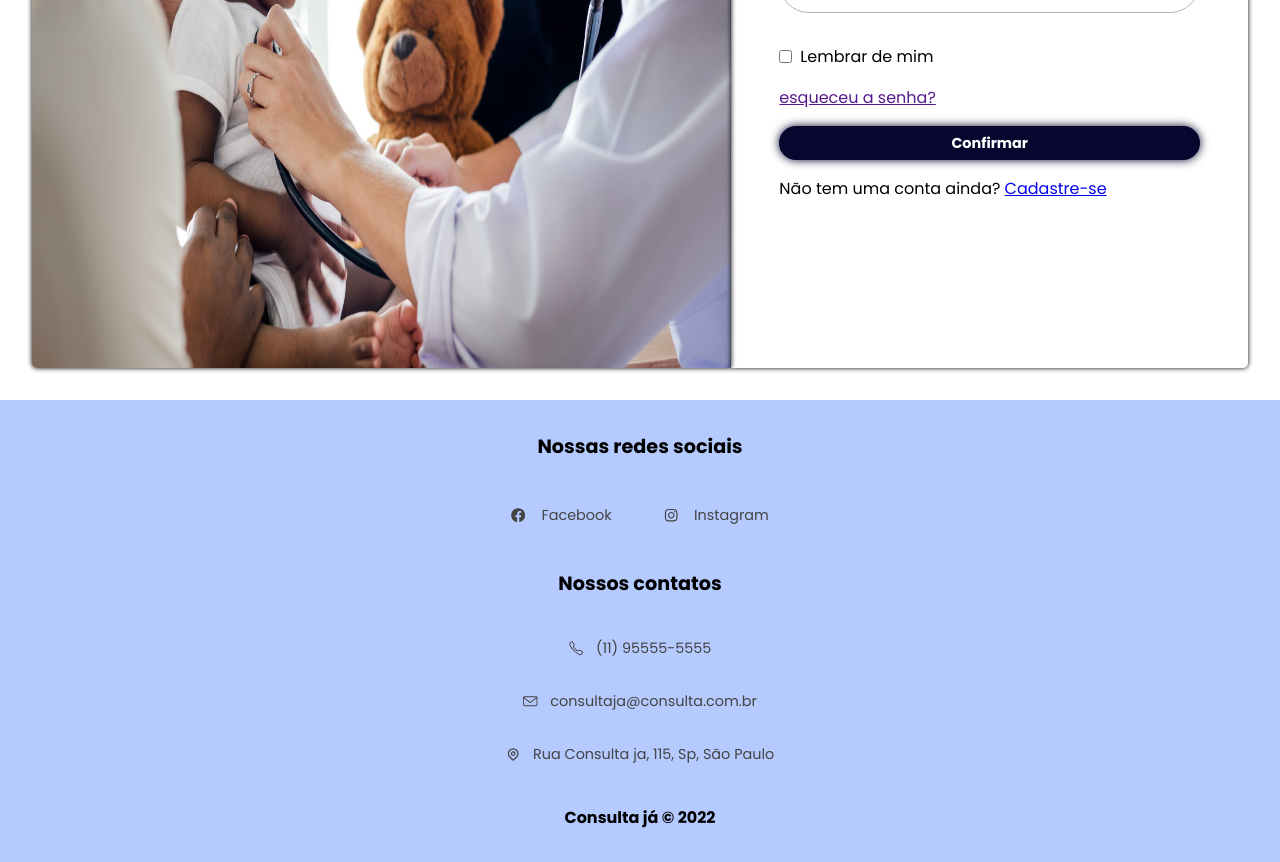
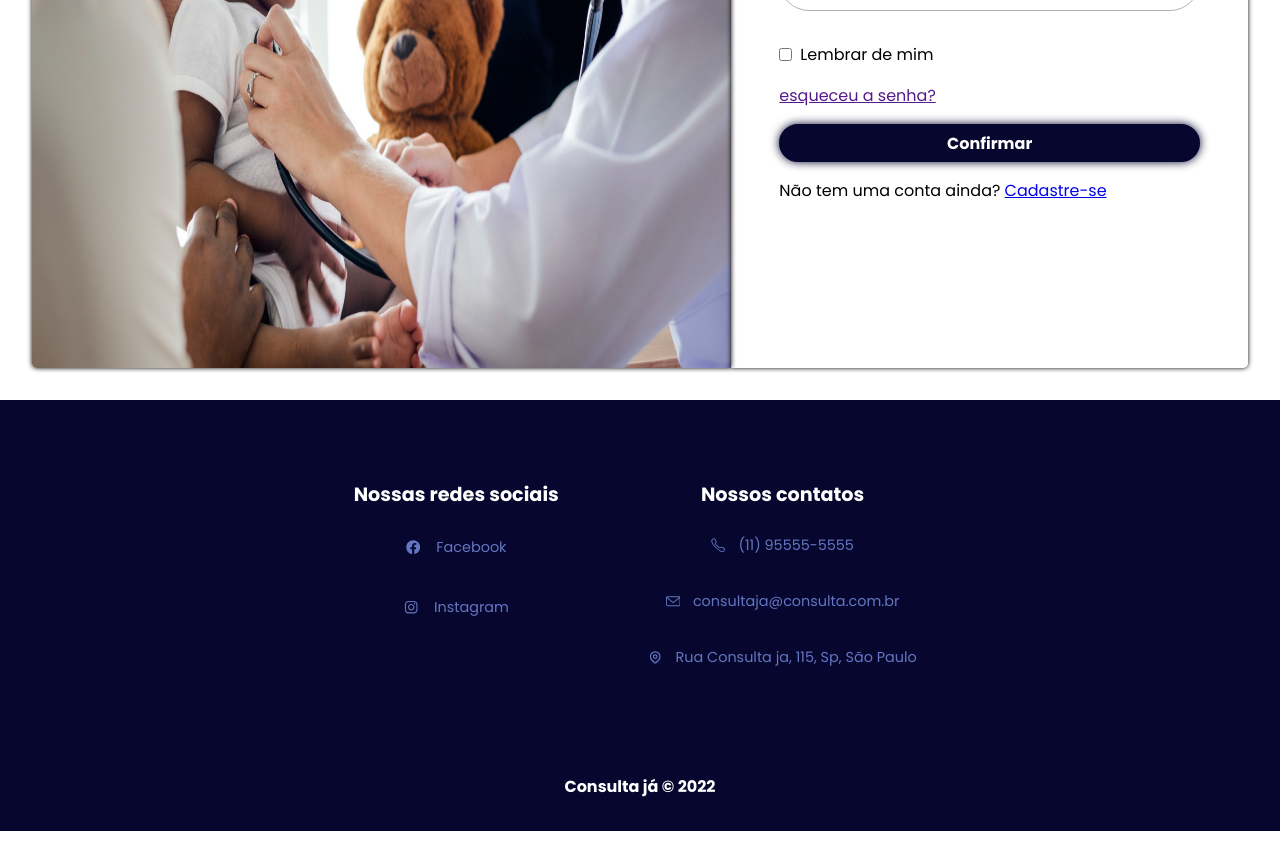
Before and after one commit to ArthurThz/projeto-consulta-ja, a React (Vite) app: page /login in a window 1280 px wide. Shown: the part 520-1382 px from the top of the page. After the commit the page ends 1351 px from the top, so only its background shows below. Built offline with nearby package versions, Linux system fonts and the light colour scheme.

Commit message:
updating to styled components, finished footer styles

```diff
--- a/src/GlobalStyles/styles-variables.js
+++ b/src/GlobalStyles/styles-variables.js
@@ -12,3 +12,16 @@ export const colors = {
   lightBlue: "#b5caff",
   textGray: "#434343",
 };
+export const BlackRock = {
+  50: "#e9f0ff",
+  100: "#d6e4ff",
+  200: "#b5caff",
+  300: "#89a6ff",
+  400: "#5b73ff",
+  500: "#3542ff",
+  600: "#1913ff",
+  700: "#1209f9",
+  800: "#0f0bc8",
+  900: "#13139c",
+  950: "#07062f",
+};
--- a/src/components/Layout/Button/styles.js
+++ b/src/components/Layout/Button/styles.js
@@ -28,7 +28,6 @@ export const Container = styled.button`
   &:hover {
     background-color: ${colors.darkBlue};
     color: #fff;
-    opacity: ${({ variant }) => (variant === "primary" ? ".8" : "1")};
 
     &::after {
       content: ${({ variant }) => (variant === "primary" ? "''" : "")};
@@ -41,6 +40,8 @@ export const Container = styled.button`
   }
 
   @media (min-width: ${breakpoints.md}) {
+    min-width: 140px;
     width: 30%;
+    font-size: 1rem;
   }
 `;
--- a/src/components/Layout/Footer/Footer.jsx
+++ b/src/components/Layout/Footer/Footer.jsx
@@ -11,14 +11,16 @@ import {
   SocialMediaLinks,
   ContactItem,
   Copyright,
+  Row,
+  StyledFooter,
 } from "./styles";
 
 const Footer = () => {
   return (
+    <StyledFooter>
       <Container>
+        <SocialMedia>
           <Title>Nossas redes sociais</Title>
-
-      <SocialMedia>
           <SocialMediaLinks href="">
             <FaFacebook />
             Facebook
@@ -29,8 +31,8 @@ const Footer = () => {
           </SocialMediaLinks>
         </SocialMedia>
 
+        <Contacts>
           <Title>Nossos contatos</Title>
-      <Contacts>
           <ContactItem>
             <SlPhone /> (11) 95555-5555
           </ContactItem>
@@ -41,9 +43,9 @@ const Footer = () => {
             <TbMapPin /> Rua Consulta ja, 115, Sp, São Paulo
           </ContactItem>
         </Contacts>
-
+      </Container>
       <Copyright>Consulta já &copy; 2022</Copyright>
-    </Container>
+    </StyledFooter>
   );
 };
 
--- a/src/components/Layout/Footer/styles.js
+++ b/src/components/Layout/Footer/styles.js
@@ -1,29 +1,53 @@
 import styled from "styled-components";
-import { colors } from "../../../GlobalStyles/styles-variables";
-export const Container = styled.footer`
+import {
+  BlackRock,
+  breakpoints,
+  colors,
+} from "../../../GlobalStyles/styles-variables";
+export const StyledFooter = styled.footer`
   width: 100%;
   padding: 2rem;
 
   display: flex;
   align-items: center;
   flex-direction: column;
-  background-color: ${colors.lightBlue};
+  background-color: ${colors.darkBlue};
   gap: 1rem;
+
+  /* @media (min-width: ${breakpoints.lg}) {
+    flex-direction: row;
+    justify-content: center;
+  } */
+`;
+
+export const Container = styled.div`
+  display: flex;
+  align-items: center;
+  flex-direction: column;
+  gap: 2rem;
+  padding: 3rem 1rem;
+
+  @media (min-width: ${breakpoints.lg}) {
+    flex-direction: row;
+    justify-content: center;
+    align-items: flex-start;
+    height: 50%;
+    gap: 5rem;
+  }
 `;
 
 export const Title = styled.h2`
   font-size: 1.2rem;
-  color: #000;
+  color: #fff;
   font-weight: bold;
   font-family: "Poppins", sans-serif;
 `;
 
 export const SocialMedia = styled.div`
-  /* width: 100%; */
-  padding: 1rem;
+  /* padding: 1rem; */
   display: flex;
+  flex-direction: column;
   align-items: center;
-  /* justify-content: space-around; */
   gap: 1rem;
 `;
 
@@ -31,40 +55,59 @@ export const SocialMediaLinks = styled.a`
   padding: 0.6rem 1rem;
   display: flex;
   align-items: center;
-  border: 2px solid ${colors.lightBlue};
   justify-content: center;
   gap: 1rem;
   text-decoration: none;
+  opacity: 0.7;
 
+  border: 2px solid ${colors.darkBlue};
   border-radius: 2rem;
-  color: ${colors.textGray};
+  color: ${BlackRock[300]};
   font-size: 0.9rem;
   transition: 0.3s ease all;
   &:hover {
-    background-color: ${colors.lightBlue};
+    opacity: 1;
+    border: 2px solid ${colors.lightBlue};
+    border-radius: 2rem;
+    background-color: #fff;
     border: 2px solid ${colors.textGray};
+    color: ${colors.darkBlue};
   }
 `;
 
 export const Contacts = styled.div`
-  padding: 0.5rem 1rem;
   display: flex;
   flex-direction: column;
-  justify-content: space-around;
   align-items: center;
+  gap: 1rem;
 `;
 
 export const ContactItem = styled.div`
-  padding: 1rem;
+  padding: 0.6rem;
   display: flex;
   align-items: center;
   gap: 0.8rem;
-  color: ${colors.textGray};
+  color: ${BlackRock[300]};
+  opacity: 0.7;
   font-size: 0.9rem;
+
+  &:hover {
+    opacity: 1;
+  }
 `;
 
 export const Copyright = styled.span`
   font-size: 1rem;
-  color: #000;
+  color: #fff;
   font-weight: bold;
+  margin-top: 2rem;
 `;
+
+export const Row = styled.div`
+  width: 100%;
+  display: flex;
+  align-items: center;
+  justify-content: space-around;
+  gap: 1rem;
+  padding: 3rem 1rem;
+`;
--- a/src/components/Routes/MyAppointments/MyAppointments.jsx
+++ b/src/components/Routes/MyAppointments/MyAppointments.jsx
@@ -78,9 +78,13 @@ const MyAppointments = () => {
           <EmptyAppointments>
             <h2>Parece que você ainda não marcou nenhuma consulta</h2>
             <p>Clique no botão e marque uma consulta agora mesmo!!</p>
-            <BtnNewAppointment onClick={() => navigate("/novaconsulta")}>
+            <Button
+              label="Nova Consulta"
+              variant="secondary"
+              onClick={() => navigate("/novaconsulta")}
+            >
               Nova Consulta
-            </BtnNewAppointment>
+            </Button>
           </EmptyAppointments>
         </>
       )}
```
Lines whose indentation alone changed are shown as unchanged.
